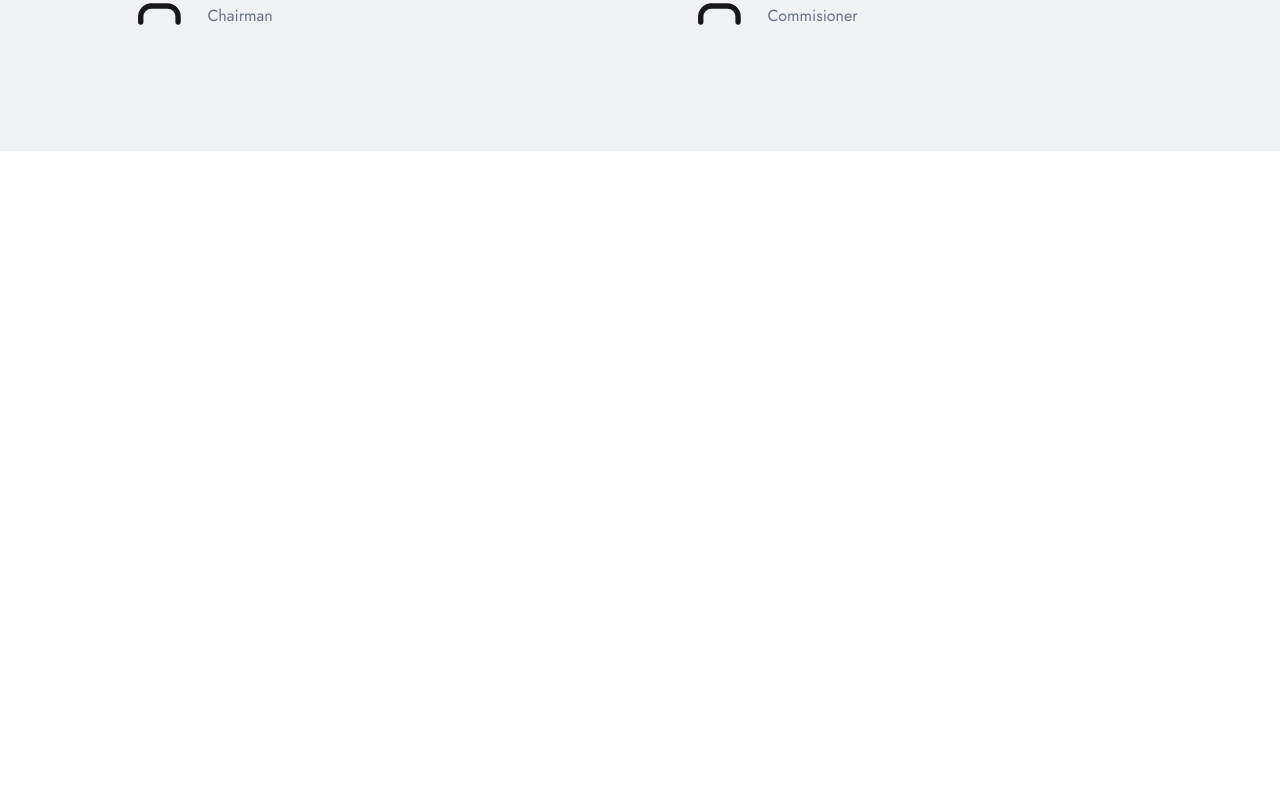
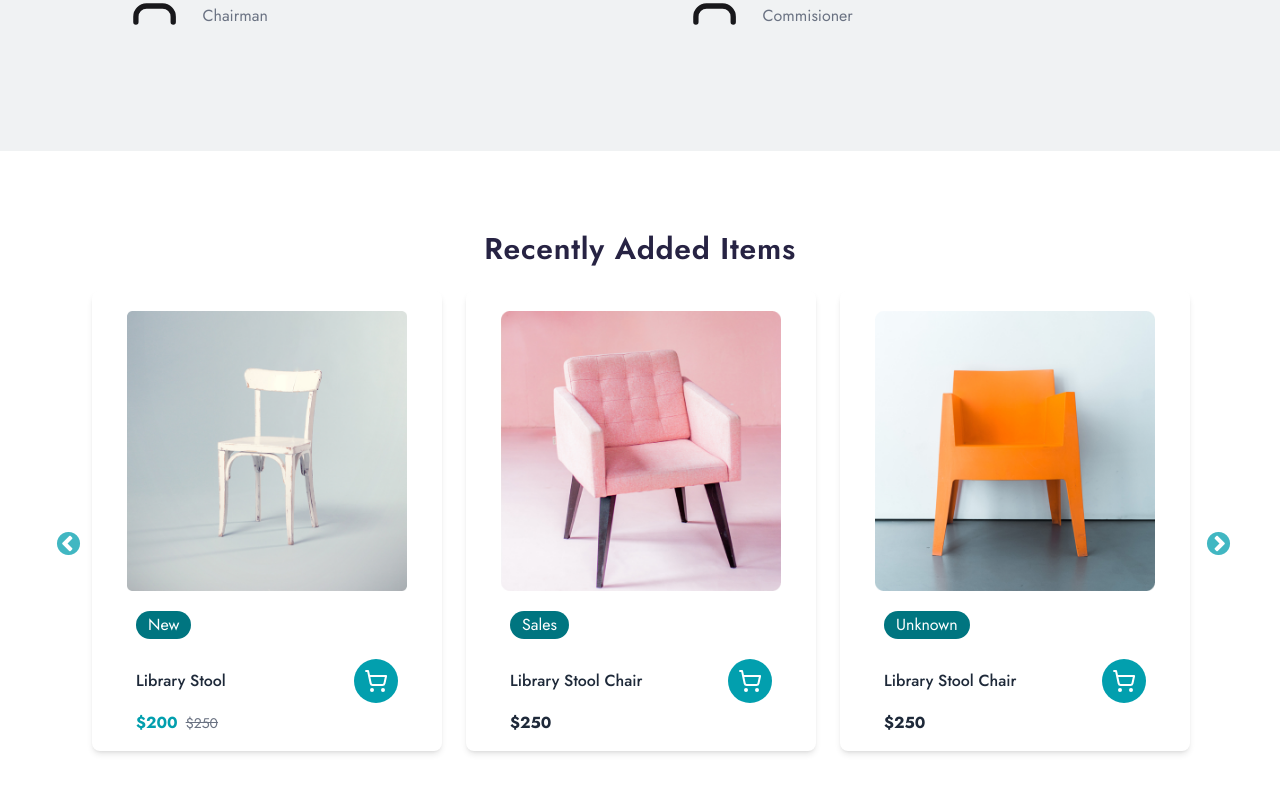
Before and after one commit to Chrispin1/Furniture-ecommerce, a React (Vite) app: page / in a window 1280 px wide. Shown: the part 5785-6577 px from the top of the page. Before the commit the page ends 5976 px from the top, so only its background shows below. Built offline with nearby package versions, Linux system fonts and the light colour scheme.

Commit message:
completed the recent items component

```diff
--- a/src/Pages/Home/Home.jsx
+++ b/src/Pages/Home/Home.jsx
@@ -5,6 +5,7 @@ import ClientSay from "../../componanets/Client_Say/ClientSay";
 import Delivery from "../../componanets/Delivery/Delivery";
 import Feature from "../../componanets/Feature/Feature";
 import Products from "../../componanets/Products/Products";
+import Recent from "../../componanets/Recent/Recent";
 
 const Home = () => {
   return (
@@ -40,8 +41,12 @@ const Home = () => {
       </div>
 
       {/* client say component */}
-      <div className="min-h-[589px] bg-[#f0f2f3] w-full flex items-center mb-10 overflow-hidden">
+      <div className="min-h-[589px] bg-[#f0f2f3] w-full flex items-center mb-10 overflow-hidden mt-[40px]">
         <ClientSay />
+      </div>
+
+      <div className="w-full flex justify-center items-center mb-[80px] pt-[40px] overflow-hidden">
+        <Recent />
       </div>
     </div>
   );
--- /dev/null
+++ b/src/componanets/Recent/Recent.jsx
@@ -0,0 +1,112 @@
+import "slick-carousel/slick/slick-theme.css";
+import Slider from "react-slick";
+import SectionTitle from "../SectionTitle/SectionTitle";
+import { ShoppingCart } from "lucide-react";
+
+const Recent = () => {
+  const settings = {
+    dots: false,
+    infinite: true,
+    speed: 500,
+    slidesToShow: 3,
+    slidesToScroll: 1,
+  };
+
+  const features = [
+    {
+      title: "library stool ",
+      status: "New",
+      price: "$250",
+      image: "/src/assets/features/product_1.png",
+      currentPrice: "$200",
+    },
+    {
+      title: "library stool chair",
+      status: "Sales",
+      price: "$250",
+      image: "/src/assets/features/product_2.png",
+    },
+    {
+      title: "library stool chair",
+      status: "Unknown",
+      price: "$250",
+      image: "/src/assets/features/product_3.png",
+    },
+    {
+      title: "library stool chair",
+      status: "New",
+      price: "$250",
+      image: "/src/assets/features/product_4.png",
+      currentPrice: "$200",
+    },
+  ];
+  return (
+    <div>
+      <div className="lg:container mx-auto">
+        <SectionTitle title="Recently Added items" />
+        <div className="slider-container mx-20">
+          <Slider {...settings}>
+            {features.map((feature, index) => (
+              <div key={index} className="px-3">
+                <div className="feature_image bg-white rounded-lg shadow-md">
+                  <div className="flex justify-center items-center pt-5">
+                    <img
+                      src={feature.image}
+                      alt={feature.title}
+                      className="object-contain w-[80%] h-[80%]"
+                    />
+                  </div>
+                  {feature.status && (
+                    <div className="px-11 py-5">
+                      <button
+                        className="px-3 py-0.5 rounded-full text-white"
+                        style={{ backgroundColor: "#007580" }}
+                      >
+                        {feature.status}
+                      </button>
+                    </div>
+                  )}
+                  <div className="feature_content mb-10 px-11">
+                    <div className="flex justify-between items-center">
+                      <h4 className="capitalize text-base font-medium text-gray-800">
+                        {feature.title}
+                      </h4>
+                      <span
+                        className="rounded-full h-[44px] w-[44px] flex items-center justify-center"
+                        style={{ backgroundColor: "#029fae" }}
+                      >
+                        <ShoppingCart size="1.5rem" color="#fff" />
+                      </span>
+                    </div>
+                    {/* Price information display */}
+                    <div className="mt-2 pb-4">
+                      {feature.currentPrice ? (
+                        <div className="flex items-center">
+                          <span
+                            className="font-bold"
+                            style={{ color: "#029fae" }}
+                          >
+                            {feature.currentPrice}
+                          </span>
+                          <span className="ml-2 text-sm line-through text-gray-500">
+                            {feature.price}
+                          </span>
+                        </div>
+                      ) : (
+                        <span className="font-bold text-gray-800">
+                          {feature.price}
+                        </span>
+                      )}
+                    </div>
+                  </div>
+                </div>
+              </div>
+            ))}
+          </Slider>
+        </div>
+      </div>
+    </div>
+  );
+};
+
+export default Recent;
```
